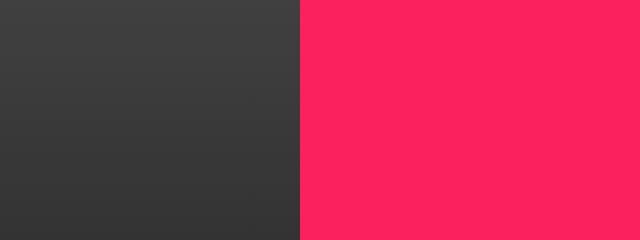
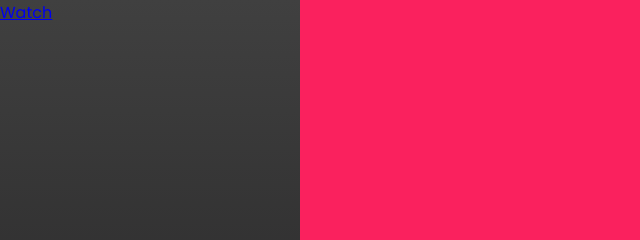
Before and after one commit to DmitryVelichko/watch-lp-js, a plain HTML site: page index.html in a window 1280 px wide. Shown: the top 240 px of the page, 0-640 px from the left. Drawn offline with Linux system fonts and the light colour scheme.

Commit message:
New commit

```diff
--- a/index.html
+++ b/index.html
@@ -8,6 +8,11 @@
     <link rel="stylesheet" href="style.css">
 </head>
 <body>
-    <section class="banner"></section>
+    <section class="banner">
+        <header>
+            <a href="#" class="logo">Watch</a>
+            <div class="toggle"></div>
+        </header>
+    </section>
 </body>
 </html>
--- a/style.css
+++ b/style.css
@@ -40,3 +40,10 @@
   z-index: 1;
   transition: 1s;
 }
+
+header {
+  position: fixed;
+  top: 0;
+  left: 0;
+  width: 100%;
+}
```
Also changed, not shown: images/close.png (added), images/facebook.png (added), images/instagram.png (added), images/menu.png (added), images/twitter.png (added), images/watch.png (added).
